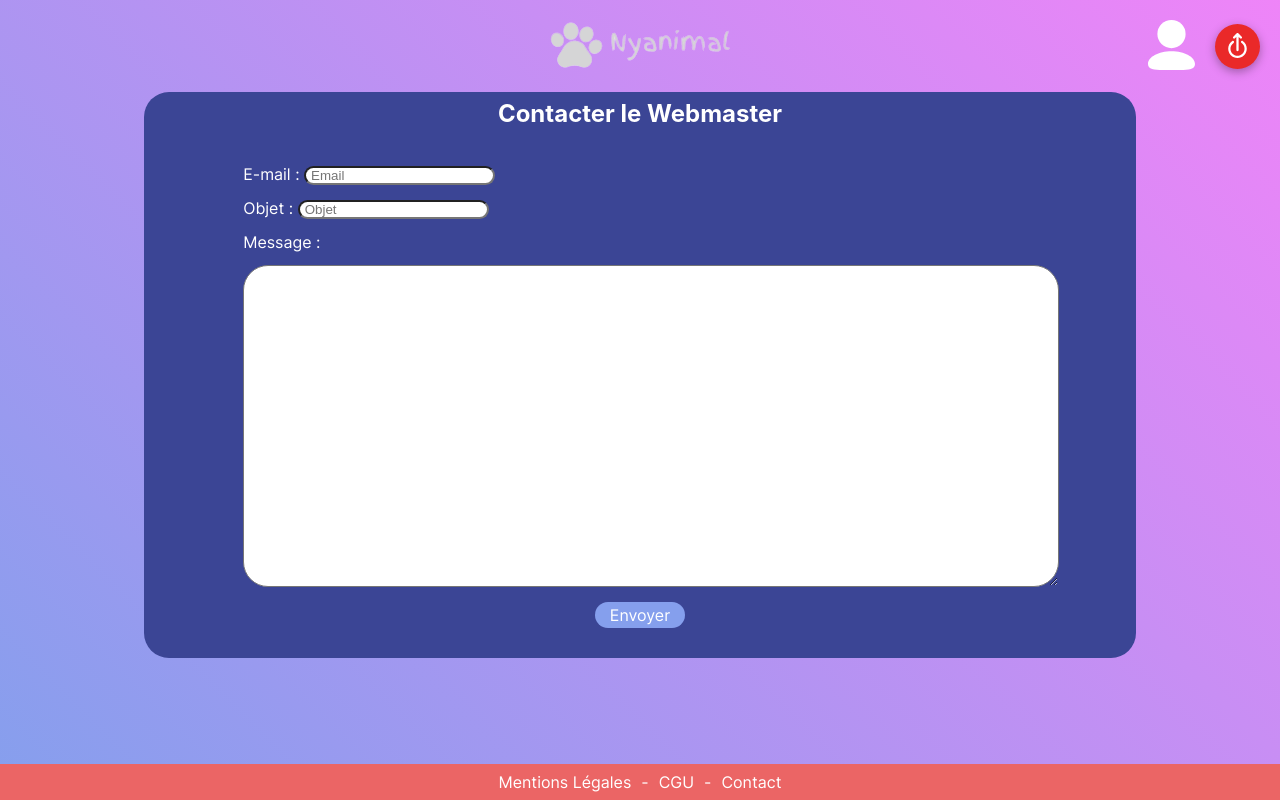
After one commit to Rei333/nyanimal, a PHP site: page /contact in a window 1280 px wide. The commit adds this page. Run offline with PHP 8.4, Linux system fonts and the light colour scheme; some web fonts are replaced.

Commit message:
contact page, modifications for sections with 'important_section' class, create cgu and legal pages

```diff
--- a/connexion.php
+++ b/connexion.php
@@ -11,7 +11,7 @@
         <?php include "header.php" ?>
 
         <main>
-            <section id="identification">
+            <section id="identification" class="important_section">
                 <h1>Connexion</h1>
                 <form action="" method="post">
                     <input type="text" name="pseudo" id="pseudo" placeholder="Pseudo">
--- /dev/null
+++ b/contact.php
@@ -0,0 +1,36 @@
+<!DOCTYPE html>
+<html lang="fr">
+    <head>
+        <meta charset="UTF-8">
+        <title>Contact</title>
+        <link rel="stylesheet" href="css/common.css">
+        <link rel="stylesheet" href="css/contact.css">
+    </head>
+
+    <body>
+        <?php include "header.php" ?>
+
+        <main>
+            <section class="important_section">
+                <h1>Contacter le Webmaster</h1>
+                <form action="POST">
+                    <div>
+                        <label for="mail">E-mail :</label>
+                        <input type="email" name="mail" id="mail" placeholder="Email">
+                    </div>
+                    <div>
+                        <label for="title">Objet :</label>
+                        <input type="text" name="title" id="title" placeholder="Objet">
+                    </div>
+                    <label for="message">Message :</label>
+                    <textarea name="message" id="message"></textarea>
+                    <div>
+                        <input type="submit" value="Envoyer">
+                    </div>
+                </form>
+            </section>
+        </main>
+
+        <?php include "footer.php" ?>
+    </body>
+</html>
--- a/css/common.css
+++ b/css/common.css
@@ -35,61 +35,6 @@ body {
     background-image: linear-gradient(45deg, #859FED, #E32DF395);
     min-height: 100vh;
     margin: 0;
-}
-
-h1, h2, h3 {
-    margin: 0;
-    font: var(--desktop_title);
-}
-
-input:not([type="submit"]) {
-    border-radius: var(--radius);
-    padding: 0 5px;
-}
-
-input[type="submit"], button {
-    all: unset;
-    background-color: var(--button);
-    color: var(--light_text);
-    padding: 5px 15px;
-    border-radius: var(--radius);
-}
-
-input[type="submit"]:hover, button:hover {
-    cursor: pointer;
-}
-
-input[type="submit"]:active, button:active {
-    background-color: #687CB9;
-}
-
-a {
-    color: var(--light_text);
-    text-decoration: none;
-}
-
-a:hover {
-    text-decoration: underline;
-}
-
-a:active {
-    color: var(--dark_text);
-}
-
-button > a:hover {
-    text-decoration: none;
-}
-
-button > a:active {
-    color: var(--light_text);
-}
-
-button.danger {
-    background-color: var(--danger);
-}
-
-button.danger:active {
-    background-color: #B91414;
 }
 
 /***************************************** Header ****************************************/
@@ -154,6 +99,76 @@ main {
     border: var(--border);
 }
 
+.important_section {
+    display: flex;
+    flex-direction: column;
+    justify-content: center;
+    align-items: center;
+    background-color: var(--section);
+    height: fit-content;
+    width: 80%;
+    padding: 10px 0;
+    gap: 20px;
+    color: var(--light_text);
+    border-radius: var(--radius);
+}
+
+h1, h2, h3 {
+    margin: 0;
+    font: var(--desktop_title);
+}
+
+input:not([type="submit"]) {
+    border-radius: var(--radius);
+    padding: 0 5px;
+}
+
+input[type="submit"], button {
+    all: unset;
+    background-color: var(--button);
+    color: var(--light_text);
+    padding: 5px 15px;
+    width: fit-content;
+    border-radius: var(--radius);
+}
+
+input[type="submit"]:hover, button:hover {
+    cursor: pointer;
+}
+
+input[type="submit"]:active, button:active {
+    background-color: #687CB9;
+}
+
+a {
+    color: var(--light_text);
+    text-decoration: none;
+}
+
+a:hover {
+    text-decoration: underline;
+}
+
+a:active {
+    color: var(--dark_text);
+}
+
+button > a:hover {
+    text-decoration: none;
+}
+
+button > a:active {
+    color: var(--light_text);
+}
+
+button.danger {
+    background-color: var(--danger);
+}
+
+button.danger:active {
+    background-color: #B91414;
+}
+
 /***************************************** Footer ************************************/
 footer {
     display: flex;
--- /dev/null
+++ b/css/contact.css
@@ -0,0 +1,20 @@
+form {
+    display: flex;
+    flex-direction: column;
+    gap: 15px;
+    padding: 20px 50px;
+    width: inherit;
+}
+
+textarea {
+    width: 100%;
+    height: 300px;
+    padding: 10px;
+    border-radius: var(--radius);
+}
+
+form div:last-child {
+    display: flex;
+    justify-content: center;
+    width: 100%;
+}
--- a/footer.php
+++ b/footer.php
@@ -1,7 +1,7 @@
 <footer>
-    <span><a href="">Mentions Légales</a></span>
+    <span><a href="/legal">Mentions Légales</a></span>
     <span>-</span>
-    <span><a href="">CGU</a></span>
+    <span><a href="/cgu">CGU</a></span>
     <span>-</span>
-    <span><a href="">Contact</a></span>
+    <span><a href="/contact">Contact</a></span>
 </footer>
--- a/inscription.php
+++ b/inscription.php
@@ -11,7 +11,7 @@
         <?php include "header.php" ?>
 
         <main>
-            <section>
+            <section class="important_section">
                 <h1>Inscription</h1>
                 <form action="" method="post">
                     <div class="col1 row1" >
@@ -20,7 +20,7 @@
                     </div>
                     <div class="col2 row1" >
                         <label for="mail">E-mail :</label>
-                        <input type="email" name="mail" id="mail" placeholder="Pseudo">
+                        <input type="email" name="mail" id="mail" placeholder="Email">
                     </div>
 
                     <div class="col1 row2">
@@ -30,7 +30,7 @@
 
                     <div class="col2 row2">
                         <input type="checkbox" id="cgu" name="cgu">
-                        <label for="cgu">J'ai lu et j'accepte les <a href="">CGU</a></label>
+                        <label for="cgu">J'ai lu et j'accepte les <a href="/cgu">CGU</a></label>
                     </div>
 
                     <input type="submit" value="Inscription">
```
Also changed, not shown: cgu.php (added, +21 -0 lines), css/connexion.css (+1 -8 lines), css/inscription.css (+0 -14 lines), legal.php (added, +21 -0 lines), .htaccess.
